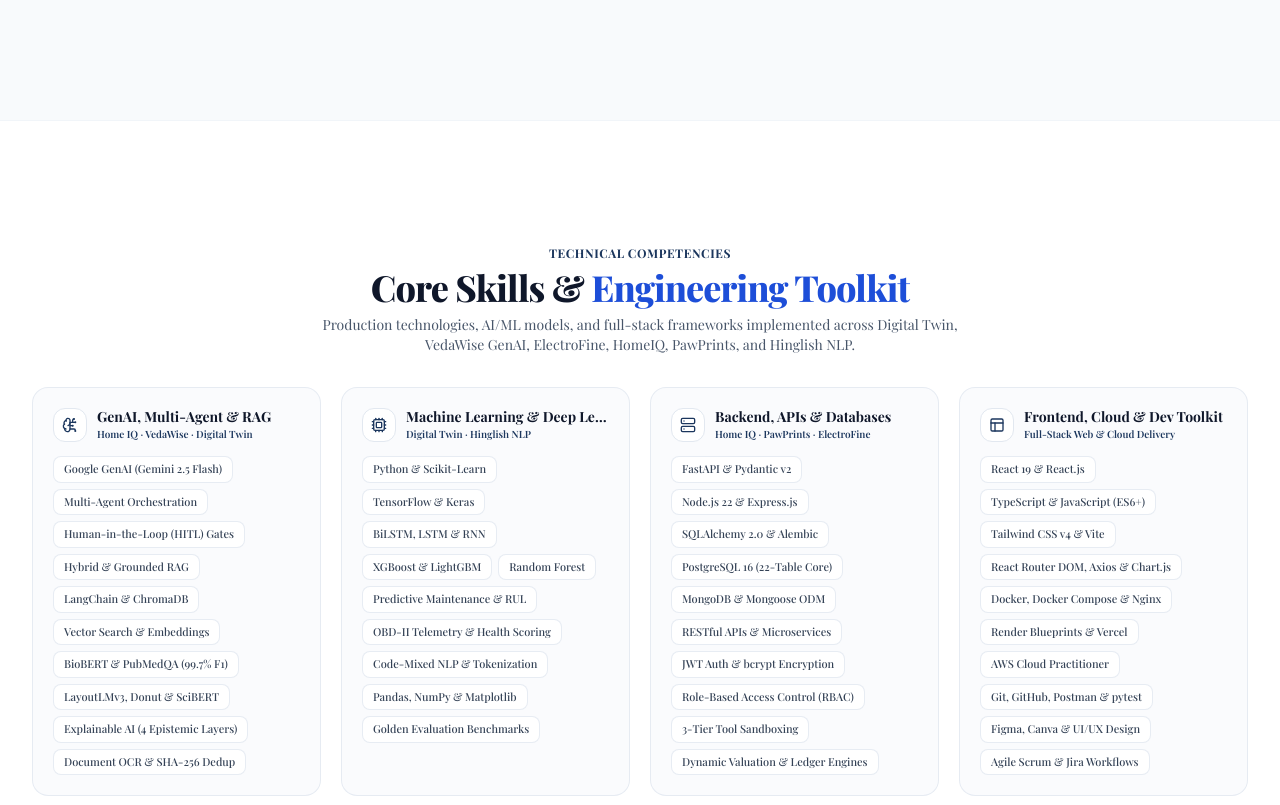
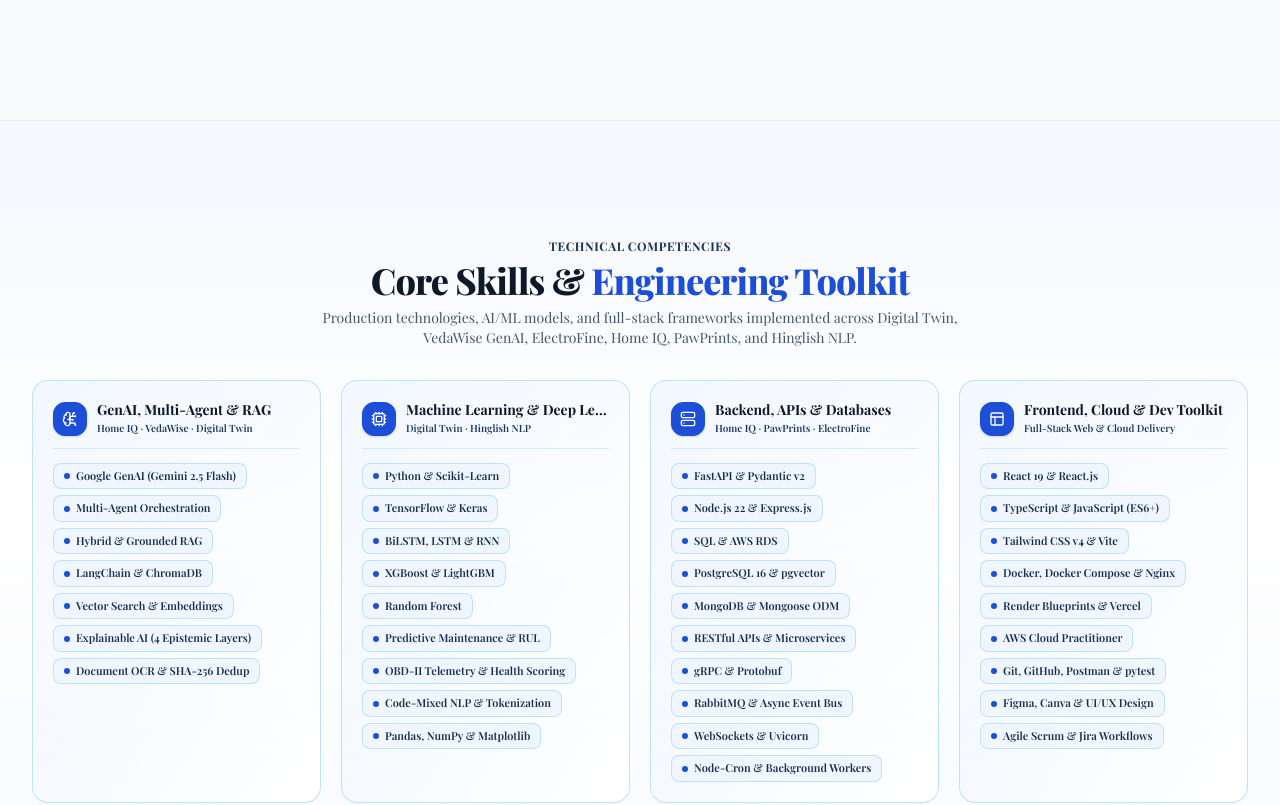
Before and after one commit to sanikatare/Portfolio, a React (Vite) app: page / in a window 1280 px wide. Shown: the part 680-1485 px from the top of the page. Built offline with nearby package versions, Linux system fonts and the light colour scheme; a web font is replaced by a local one.

Commit message:
refactor: update technical skills and UI components
- Update backend, database, and AI skill sets to reflect current stack
- Standardize design for certification cards
- Clean up unused utility functions and redundant skill entries

```diff
--- a/src/components/ResumeModal.tsx
+++ b/src/components/ResumeModal.tsx
@@ -184,10 +184,10 @@
                 <span className="font-semibold text-slate-900">ML &amp; Deep Learning:</span> TensorFlow, Keras, BiLSTM, LSTM, RNN, XGBoost, LightGBM, Random Forest, Scikit-Learn, Pandas, NumPy, NLP, Document OCR
               </div>
               <div>
-                <span className="font-semibold text-slate-900">Backend &amp; APIs:</span> FastAPI, Pydantic v2, Node.js 22, Express.js, SQLAlchemy 2.0, Alembic, REST APIs, JWT, bcrypt, RBAC
+                <span className="font-semibold text-slate-900">Backend &amp; Services:</span> FastAPI, Pydantic v2, Node.js 22, Express.js, REST APIs, Microservices, gRPC &amp; Protobuf, RabbitMQ, WebSockets, Uvicorn, Node-Cron
               </div>
               <div>
-                <span className="font-semibold text-slate-900">Databases:</span> PostgreSQL 16 (22-Table Core), MongoDB, Mongoose ODM, ChromaDB Vector Store, SQL
+                <span className="font-semibold text-slate-900">Databases:</span> SQL &amp; AWS RDS, PostgreSQL 16 &amp; pgvector, MongoDB, Mongoose ODM, ChromaDB &amp; FAISS Vector Store
               </div>
               <div>
                 <span className="font-semibold text-slate-900">Frontend:</span> React 19, React.js, TypeScript, Tailwind CSS v4, Vite, React Router DOM, Axios, Chart.js
--- a/src/data/portfolio.ts
+++ b/src/data/portfolio.ts
@@ -593,17 +593,14 @@
 export const technicalSkills = {
   backend: [
     'Python',
-    'FastAPI',
+    'FastAPI & Uvicorn',
     'Pydantic v2',
-    'SQLAlchemy 2.0',
-    'Alembic Migrations',
-    'Node.js 22',
-    'Express.js',
-    'REST API Design',
-    'JWT Authentication',
-    'bcrypt',
-    'Role-Based Access Control (RBAC)',
-    'Policy & Permission Sandboxing',
+    'Node.js 22 & Express.js',
+    'RESTful APIs & Microservices',
+    'gRPC & Protobuf',
+    'RabbitMQ (aio-pika) & Event Bus',
+    'WebSockets',
+    'Node-Cron & Background Workers',
   ],
   frontend: [
     'React 19 / React.js',
@@ -611,20 +608,16 @@
     'JavaScript (ES6+)',
     'Tailwind CSS v4',
     'Vite',
-    'React Router DOM',
-    'Axios',
-    'Chart.js',
     'Responsive UI Development',
     'Figma-to-Component',
   ],
   databases: [
-    'PostgreSQL 16',
+    'SQL & AWS RDS',
+    'PostgreSQL 16 & pgvector',
     'MongoDB (NoSQL)',
     'Mongoose ODM',
-    'ChromaDB Vector Store',
-    'SQL / Relational Modelling',
-    'Query Optimization',
-    'Aggregation Pipelines',
+    'ChromaDB & FAISS Vector Store',
+    'Relational Modelling & Query Optimization',
   ],
   aiMl: [
     'Google GenAI (Gemini 2.5 Flash)',
@@ -793,122 +786,9 @@
   },
 ]
 
-export function getTechBadgeStyle(tech: string): { badge: string; dot: string } {
-  const normalized = tech.toLowerCase()
-
-  if (normalized.includes('python')) {
-    return {
-      badge: 'bg-blue-50 text-blue-700 border-blue-200/90 dark:bg-blue-950/60 dark:text-blue-300 dark:border-blue-800/60',
-      dot: 'bg-blue-500 dark:bg-blue-400',
-    }
-  }
-  if (
-    normalized.includes('fastapi') ||
-    normalized.includes('streamlit') ||
-    normalized.includes('geopandas') ||
-    normalized.includes('folium')
-  ) {
-    return {
-      badge: 'bg-teal-50 text-teal-700 border-teal-200/90 dark:bg-teal-950/60 dark:text-teal-300 dark:border-teal-800/60',
-      dot: 'bg-teal-500 dark:bg-teal-400',
-    }
-  }
-  if (normalized.includes('react') || normalized.includes('tailwind') || normalized.includes('vite')) {
-    return {
-      badge: 'bg-sky-50 text-sky-700 border-sky-200/90 dark:bg-sky-950/60 dark:text-sky-300 dark:border-sky-800/60',
-      dot: 'bg-sky-500 dark:bg-sky-400',
-    }
-  }
-  if (
-    normalized.includes('next.js') ||
-    normalized.includes('typescript') ||
-    normalized.includes('postgresql') ||
-    normalized.includes('postgres') ||
-    normalized.includes('sql')
-  ) {
-    return {
-      badge: 'bg-indigo-50 text-indigo-700 border-indigo-200/90 dark:bg-indigo-950/60 dark:text-indigo-300 dark:border-indigo-800/60',
-      dot: 'bg-indigo-500 dark:bg-indigo-400',
-    }
-  }
-  if (
-    normalized.includes('langchain') ||
-    normalized.includes('llm') ||
-    normalized.includes('chromadb') ||
-    normalized.includes('rag') ||
-    normalized.includes('gemini') ||
-    normalized.includes('genai') ||
-    normalized.includes('vector')
-  ) {
-    return {
-      badge: 'bg-violet-50 text-violet-700 border-violet-200/90 dark:bg-violet-950/60 dark:text-violet-300 dark:border-violet-800/60',
-      dot: 'bg-violet-500 dark:bg-violet-400',
-    }
-  }
-  if (
-    normalized.includes('node') ||
-    normalized.includes('express') ||
-    normalized.includes('mongodb') ||
-    normalized.includes('mongoose') ||
-    normalized.includes('prisma') ||
-    normalized.includes('rest') ||
-    normalized.includes('docker')
-  ) {
-    return {
-      badge: 'bg-emerald-50 text-emerald-700 border-emerald-200/90 dark:bg-emerald-950/60 dark:text-emerald-300 dark:border-emerald-800/60',
-      dot: 'bg-emerald-500 dark:bg-emerald-400',
-    }
-  }
-  if (
-    normalized.includes('grpc') ||
-    normalized.includes('rabbitmq') ||
-    normalized.includes('websocket') ||
-    normalized.includes('webrtc') ||
-    normalized.includes('biobert') ||
-    normalized.includes('layoutlm')
-  ) {
-    return {
-      badge: 'bg-purple-50 text-purple-700 border-purple-200/90 dark:bg-purple-950/60 dark:text-purple-300 dark:border-purple-800/60',
-      dot: 'bg-purple-500 dark:bg-purple-400',
-    }
-  }
-  if (
-    normalized.includes('tensorflow') ||
-    normalized.includes('keras') ||
-    normalized.includes('lstm') ||
-    normalized.includes('rnn') ||
-    normalized.includes('nlp') ||
-    normalized.includes('ocr') ||
-    normalized.includes('tf-idf')
-  ) {
-    return {
-      badge: 'bg-rose-50 text-rose-700 border-rose-200/90 dark:bg-rose-950/60 dark:text-rose-300 dark:border-rose-800/60',
-      dot: 'bg-rose-500 dark:bg-rose-400',
-    }
-  }
-  if (
-    normalized.includes('xgboost') ||
-    normalized.includes('lightgbm') ||
-    normalized.includes('scikit') ||
-    normalized.includes('random forest') ||
-    normalized.includes('regression') ||
-    normalized.includes('machine learning') ||
-    normalized.includes('scheduling')
-  ) {
-    return {
-      badge: 'bg-amber-50 text-amber-800 border-amber-200/90 dark:bg-amber-950/60 dark:text-amber-300 dark:border-amber-800/60',
-      dot: 'bg-amber-500 dark:bg-amber-400',
-    }
-  }
-  if (normalized.includes('jwt') || normalized.includes('bcrypt')) {
-    return {
-      badge: 'bg-orange-50 text-orange-700 border-orange-200/90 dark:bg-orange-950/60 dark:text-orange-300 dark:border-orange-800/60',
-      dot: 'bg-orange-500 dark:bg-orange-400',
-    }
-  }
-
+export function getTechBadgeStyle(_tech: string): { badge: string; dot: string } {
   return {
-    badge: 'bg-slate-100 text-slate-700 border-slate-200/90 dark:bg-slate-800 dark:text-slate-300 dark:border-slate-700',
-    dot: 'bg-slate-500 dark:bg-slate-400',
+    badge: 'bg-brand-50 text-brand-700 border-brand-200/90 dark:bg-brand-950/60 dark:text-brand-300 dark:border-brand-800/60',
+    dot: 'bg-brand-500 dark:bg-brand-400',
   }
 }
--- a/src/sections/Skills.tsx
+++ b/src/sections/Skills.tsx
@@ -19,12 +19,9 @@
     skills: [
       'Google GenAI (Gemini 2.5 Flash)',
       'Multi-Agent Orchestration',
-      'Human-in-the-Loop (HITL) Gates',
       'Hybrid & Grounded RAG',
       'LangChain & ChromaDB',
       'Vector Search & Embeddings',
-      'BioBERT & PubMedQA (99.7% F1)',
-      'LayoutLMv3, Donut & SciBERT',
       'Explainable AI (4 Epistemic Layers)',
       'Document OCR & SHA-256 Dedup',
     ],
@@ -44,7 +41,6 @@
       'OBD-II Telemetry & Health Scoring',
       'Code-Mixed NLP & Tokenization',
       'Pandas, NumPy & Matplotlib',
-      'Golden Evaluation Benchmarks',
     ],
   },
   {
@@ -55,14 +51,14 @@
     skills: [
       'FastAPI & Pydantic v2',
       'Node.js 22 & Express.js',
-      'SQLAlchemy 2.0 & Alembic',
-      'PostgreSQL 16 (22-Table Core)',
+      'SQL & AWS RDS',
+      'PostgreSQL 16 & pgvector',
       'MongoDB & Mongoose ODM',
       'RESTful APIs & Microservices',
-      'JWT Auth & bcrypt Encryption',
-      'Role-Based Access Control (RBAC)',
-      '3-Tier Tool Sandboxing',
-      'Dynamic Valuation & Ledger Engines',
+      'gRPC & Protobuf',
+      'RabbitMQ & Async Event Bus',
+      'WebSockets & Uvicorn',
+      'Node-Cron & Background Workers',
     ],
   },
   {
@@ -74,7 +70,6 @@
       'React 19 & React.js',
       'TypeScript & JavaScript (ES6+)',
       'Tailwind CSS v4 & Vite',
-      'React Router DOM, Axios & Chart.js',
       'Docker, Docker Compose & Nginx',
       'Render Blueprints & Vercel',
       'AWS Cloud Practitioner',
@@ -89,7 +84,10 @@
   const shouldReduceMotion = useReducedMotion()
 
   return (
-    <section id="skills" className="lg:min-h-[100dvh] flex flex-col justify-center py-10 sm:py-12 lg:py-10 bg-white border-t border-slate-100">
+    <section
+      id="skills"
+      className="lg:min-h-[100dvh] flex flex-col justify-center py-10 sm:py-12 lg:py-10 bg-gradient-to-b from-brand-50/50 via-white to-brand-50/30 dark:from-slate-950 dark:via-slate-900 dark:to-slate-950 border-t border-brand-100/80 dark:border-brand-900/30"
+    >
       <motion.div
         variants={sectionContainerVariants(shouldReduceMotion)}
         initial="hidden"
@@ -109,7 +107,7 @@
             Core Skills &amp; <span className="text-brand-500">Engineering Toolkit</span>
           </h2>
           <p className="mt-2 text-xs sm:text-sm text-slate-600 max-w-2xl mx-auto">
-            Production technologies, AI/ML models, and full-stack frameworks implemented across Digital Twin, VedaWise GenAI, ElectroFine, HomeIQ, PawPrints, and Hinglish NLP.
+            Production technologies, AI/ML models, and full-stack frameworks implemented across Digital Twin, VedaWise GenAI, ElectroFine, Home IQ, PawPrints, and Hinglish NLP.
           </p>
         </motion.div>
 
@@ -124,18 +122,18 @@
               <motion.div
                 key={group.id}
                 variants={fadeInUpVariants(shouldReduceMotion)}
-                className="rounded-2xl bg-slate-50/70 border border-slate-200/80 p-4 sm:p-5 hover:border-brand-300 hover:shadow-md transition-all flex flex-col"
+                className="rounded-2xl border p-4 sm:p-5 shadow-xs hover:shadow-md transition-all flex flex-col bg-gradient-to-br from-brand-50/80 via-brand-50/30 to-white border-brand-200/90 hover:border-brand-400 hover:shadow-brand-500/10 dark:from-brand-950/50 dark:via-slate-900/80 dark:to-slate-900 dark:border-brand-800/60"
               >
                 {/* Category Header */}
-                <div className="flex items-center gap-2.5 mb-3.5">
-                  <div className="p-2 rounded-xl bg-white border border-slate-200 text-brand-600 shadow-xs shrink-0">
+                <div className="flex items-center gap-2.5 mb-3.5 pb-3 border-b border-brand-200/60 dark:border-brand-800/40">
+                  <div className="p-2 rounded-xl border shrink-0 bg-brand-500 text-white border-brand-500 shadow-sm shadow-brand-500/20">
                     <Icon className="h-4 w-4" />
                   </div>
                   <div className="min-w-0">
                     <h3 className="text-sm font-bold text-slate-900 leading-tight truncate">
                       {group.title}
                     </h3>
-                    <span className="text-[10px] font-semibold text-brand-600 block truncate mt-0.5">
+                    <span className="text-[10px] font-semibold block truncate mt-0.5 text-brand-600 dark:text-brand-400">
                       {group.badge}
                     </span>
                   </div>
@@ -146,8 +144,9 @@
                   {group.skills.map((skill) => (
                     <span
                       key={skill}
-                      className="inline-flex items-center px-2.5 py-1 rounded-lg bg-white border border-slate-200/80 text-[11px] font-medium text-slate-700 hover:border-brand-300 hover:text-brand-600 transition-colors shadow-2xs"
+                      className="inline-flex items-center gap-1.5 px-2.5 py-1 rounded-lg border text-[11px] font-semibold transition-colors shadow-2xs bg-brand-50 border-brand-200/90 text-brand-700 hover:bg-brand-100/80 hover:border-brand-400 hover:text-brand-800 dark:bg-brand-950/50 dark:border-brand-800/60 dark:text-brand-300"
                     >
+                      <span className="h-1.5 w-1.5 rounded-full shrink-0 bg-brand-500" />
                       {skill}
                     </span>
                   ))}
```
Also changed, not shown: src/sections/Certifications.tsx (+3 -11 lines).
